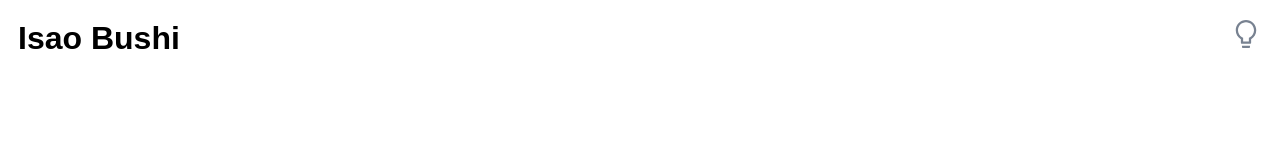
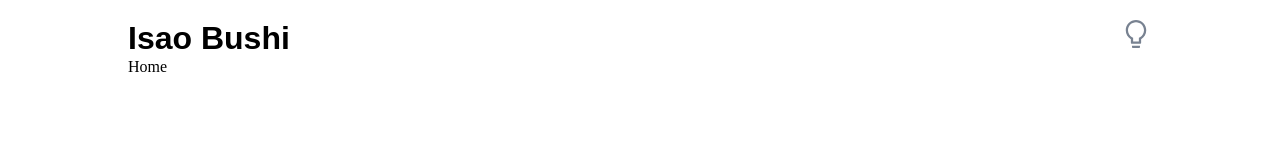
Before and after one commit to isaobushi/blog, a Gatsby site: page / in a window 1280 px wide. Built offline with nearby package versions, Linux system fonts and the light colour scheme; Gatsby itself is replaced by a stand-in of ours.

Commit message:
NEW: add Layout

```diff
--- a/src/components/Header/HeaderStyled.js
+++ b/src/components/Header/HeaderStyled.js
@@ -7,7 +7,7 @@ const Text = styled.div`
 `
 
 const Container = styled.div`
-  padding: 10px;
+  width: 100%;
   display: flex;
   justify-content: space-between;
   align-items: center;
--- /dev/null
+++ b/src/components/Layout/Layout.js
@@ -0,0 +1,14 @@
+import React from "react"
+import { Container } from "./LayoutStyled"
+import Header from "../Header/Header"
+
+const Layout = ({ children }) => (
+  <div style={{display: "flex", justifyContent: 'center'}}>
+    <Container>
+      <Header title="Isao Bushi"></Header>
+      {children}
+    </Container>
+  </div>
+)
+
+export default Layout
--- /dev/null
+++ b/src/components/Layout/LayoutStyled.js
@@ -0,0 +1,8 @@
+import styled from "styled-components"
+
+const Container = styled.div`
+  width: 100%;
+  max-width: 80vw;
+  padding: 10px;
+`
+export { Container }
--- a/src/pages/index.js
+++ b/src/pages/index.js
@@ -1,7 +1,7 @@
 import React from "react"
-import Header from '../components/Header/Header.js'
+import Layout from '../components/Layout/Layout.js'
 export default () => (
-  <>
-    <Header title="Isao Bushi" />
-  </>
+  <Layout>
+    Home
+  </Layout>
 )
```
Also changed, not shown: src/components/Nav/Nav.js (added), src/components/Nav/NavStyled.js (added).
